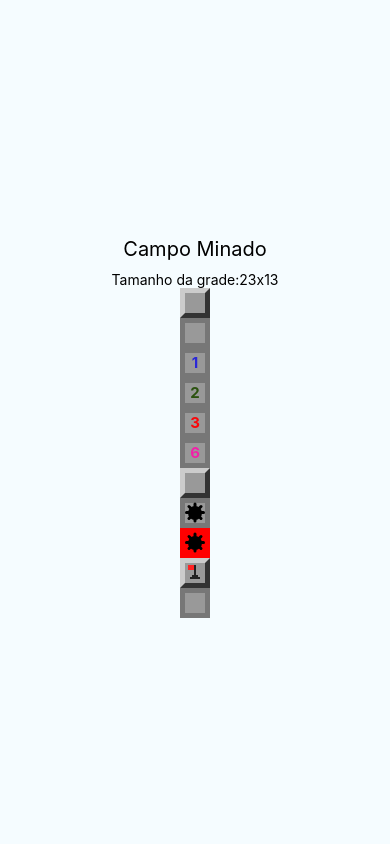
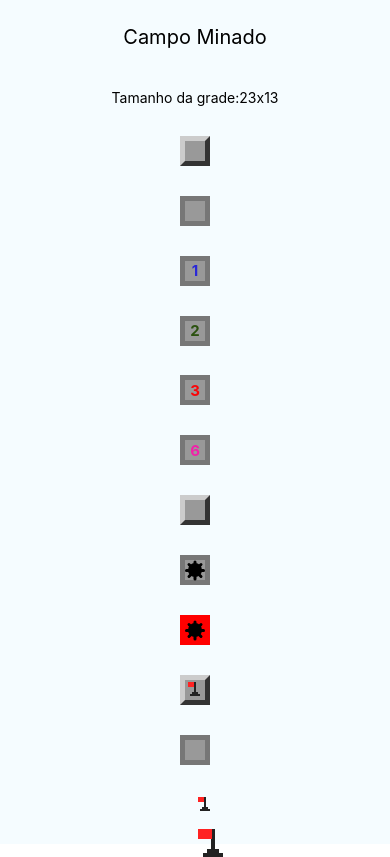
Before and after one commit to davidIsrael-rj/Jogo_Campo_Minado_React-Native, a React Native app: screen / in a window 390 px wide. Built offline with nearby package versions, Linux system fonts and the light colour scheme.

Commit message:
Estilo para Flag maior

```diff
--- a/src/App.jsx
+++ b/src/App.jsx
@@ -2,6 +2,7 @@
 import { SafeAreaView, StyleSheet, Text } from "react-native";
 import params from "./params";
 import Field from "./components/Field";
+import Flag from "./components/Flag";
 
 export default class App extends Component {
     render() {
@@ -12,6 +13,7 @@
                     <Text style={styles.instructions}>Tamanho da grade:
                         {params.getRowsAmount()}x{params.getColumnsAmount()}
                     </Text>
+
                     <Field/>
                     <Field opened/>
                     <Field opened nearMines={1}/>
@@ -23,6 +25,8 @@
                     <Field mined opened exploded/>
                     <Field flagged/>
                     <Field flagged opened/>
+                    <Flag />
+                    <Flag bigger />
 
                 </SafeAreaView>
             </>
@@ -35,12 +39,13 @@
         flex: 1,
         backgroundColor: "#f5fcff",
         justifyContent: "center",
+        justifyContent:"space-around",
         alignItems: "center",
         padding: 10
     },
-    welcome:{
+    welcome: {
         fontSize: 20,
-        textAling:'center',
-        margin:10,
+        textAling: 'center',
+        margin: 10,
     },
 })
--- a/src/components/Flag.jsx
+++ b/src/components/Flag.jsx
@@ -3,10 +3,10 @@
 export default props => {
     return (
         <View style={styles.container}>
-            <View style={styles.flagpole} />
-            <View style={styles.flag} />
-            <View style={styles.base1} />
-            <View style={styles.base2} />
+            <View style={[styles.flagpole, props.bigger ? styles.flagpoleBigger : null]} />
+            <View style={[styles.flag, props.bigger ? styles.flagBigger : null]} />
+            <View style={[styles.base1, props.bigger ? styles.base1Bigger : null]} />
+            <View style={[styles.base2, props.bigger ? styles.base2Bigger : null]} />
         </View>
     )
 }
@@ -44,5 +44,27 @@
         backgroundColor: '#222',
         marginLeft: 5,
         marginTop: 12,
+    },
+    flagpoleBigger:{
+        height:28,
+        width:4,
+        marginLeft:16,
+    },
+    flagBigger:{
+        height:10,
+        width:14,
+        marginLeft:3,
+    },
+    base1Bigger:{
+        height:4,
+        width:12,
+        marginTop:20,
+        marginLeft:12,
+    },
+    base2Bigger:{
+        height:4,
+        width:20,
+        marginLeft:8,
+        marginTop:24,
     }
 })
```
